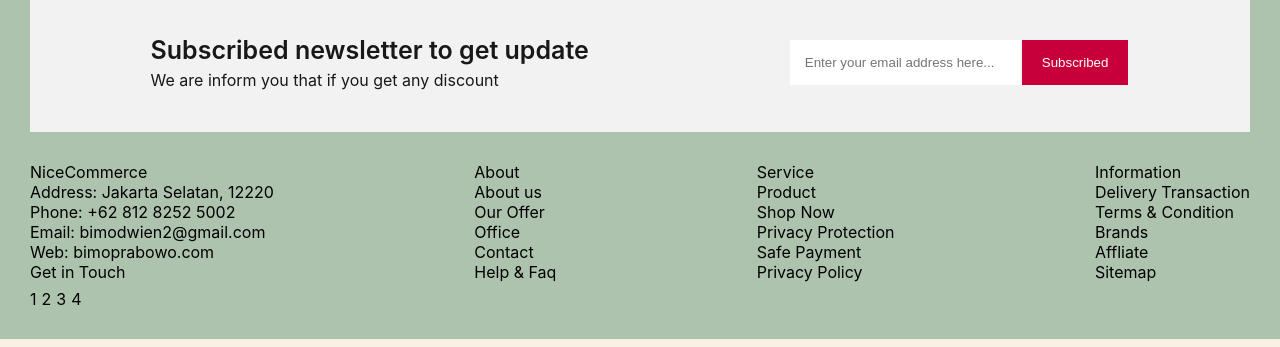
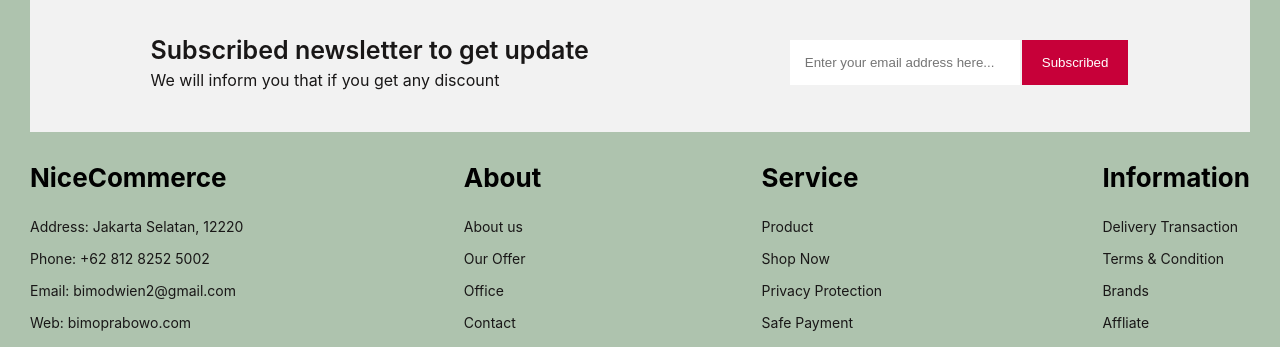
Before and after one commit to bimodwien/react-ecommerce, a React (Create React App) app: page / in a window 1280 px wide. Shown: the part 605-952 px from the top of the page. Built offline with nearby package versions, Linux system fonts and the light colour scheme; no server answers.

Commit message:
footer done

```diff
--- a/src/components/footer/Footer.jsx
+++ b/src/components/footer/Footer.jsx
@@ -1,5 +1,6 @@
 import React from 'react'
 import './footer.css'
+import { FaFacebook, FaPinterest, FaTwitter, FaInstagramSquare } from 'react-icons/fa'
 
 const Footer = () => {
   return (
@@ -8,7 +9,7 @@ const Footer = () => {
             <div className='footer-newsletter'>
                 <div className='footer-newsletter-letter'>
                     <div className='footer-newsletter-subscribed'>Subscribed newsletter to get update</div>
-                    <div className='footer-newsletter-inform'>We are inform you that if you get any discount</div>
+                    <div className='footer-newsletter-inform'>We will inform you that if you get any discount</div>
                 </div>
                 <div className='footer-newsletter-form'>
                     <input className='footer-form-input' type="text" placeholder='Enter your email address here...'/>
@@ -16,43 +17,43 @@ const Footer = () => {
                 </div>
             </div>
             <div className='footer-information'>
-                <div>
-                    <div>NiceCommerce</div>
-                    <div>Address: Jakarta Selatan, 12220</div>
-                    <div>Phone: +62 812 8252 5002</div>
-                    <div>Email: bimodwien2@gmail.com </div>
-                    <div>Web: bimoprabowo.com</div>
-                    <div>Get in Touch</div>
+                <div className='footer-information-section'>
+                    <div className='footer-information-title'>NiceCommerce</div>
+                    <div className='footer-information-about'>Address: Jakarta Selatan, 12220</div>
+                    <div className='footer-information-about'>Phone: +62 812 8252 5002</div>
+                    <div className='footer-information-about'>Email: bimodwien2@gmail.com </div>
+                    <div className='footer-information-about'>Web: bimoprabowo.com</div>
+                    <div className='footer-information-about'>Get in Touch</div>
                     <div className='footer-brand-icons'>
-                        <div>1</div>
-                        <div>2</div>
-                        <div>3</div>
-                        <div>4</div>
+                        <div className='footer-brand-icons-button'><FaFacebook/></div>
+                        <div className='footer-brand-icons-button'><FaPinterest/></div>
+                        <div className='footer-brand-icons-button'><FaTwitter/></div>
+                        <div className='footer-brand-icons-button'><FaInstagramSquare/></div>
                     </div>
                 </div>
-                <div>
-                    <div>About</div>
-                    <div>About us</div>
-                    <div>Our Offer</div>
-                    <div>Office</div>
-                    <div>Contact</div>
-                    <div>Help & Faq</div>
+                <div className='footer-information-section'>
+                    <div className='footer-information-title'>About</div>
+                    <div className='footer-information-content'>About us</div>
+                    <div className='footer-information-content'>Our Offer</div>
+                    <div className='footer-information-content'>Office</div>
+                    <div className='footer-information-content'>Contact</div>
+                    <div className='footer-information-content'>Help & Faq</div>
                 </div>
-                <div>
-                    <div>Service</div>
-                    <div>Product</div>
-                    <div>Shop Now</div>
-                    <div>Privacy Protection</div>
-                    <div>Safe Payment</div>
-                    <div>Privacy Policy</div>
+                <div className='footer-information-section'>
+                    <div className='footer-information-title'>Service</div>
+                    <div className='footer-information-content'>Product</div>
+                    <div className='footer-information-content'>Shop Now</div>
+                    <div className='footer-information-content'>Privacy Protection</div>
+                    <div className='footer-information-content'>Safe Payment</div>
+                    <div className='footer-information-content'>Privacy Policy</div>
                 </div>
-                <div>
-                    <div>Information</div>
-                    <div>Delivery Transaction</div>
-                    <div>Terms & Condition</div>
-                    <div>Brands</div>
-                    <div>Affliate</div>
-                    <div>Sitemap</div>
+                <div className='footer-information-section'>
+                    <div className='footer-information-title'>Information</div>
+                    <div className='footer-information-content'>Delivery Transaction</div>
+                    <div className='footer-information-content'>Terms & Condition</div>
+                    <div className='footer-information-content'>Brands</div>
+                    <div className='footer-information-content'>Affliate</div>
+                    <div className='footer-information-content'>Sitemap</div>
                 </div>
             </div>
         </div>
--- a/src/components/footer/footer.css
+++ b/src/components/footer/footer.css
@@ -51,8 +51,37 @@
     padding-top: 30px;
 }
 
+.footer-information-section {
+    display: flex;
+    flex-direction: column;
+    gap: 15px;
+}
+
+.footer-information-title {
+    font-size: 26px;
+    font-weight: 700;
+    padding-bottom: 10px;
+}
+
+.footer-information-about {
+    font-size: 14px;
+    color: #191717;
+}
+
+.footer-information-content {
+    font-size: 14px;
+    cursor: pointer;
+    color: #191717;
+}
+
 .footer-brand-icons {
     display: flex;
     padding-top: 7px;
     gap: 5px;
+    font-size: 14px;
+    color: #191717;
 }
+
+.footer-brand-icons-button {
+    cursor: pointer;
+}
```
